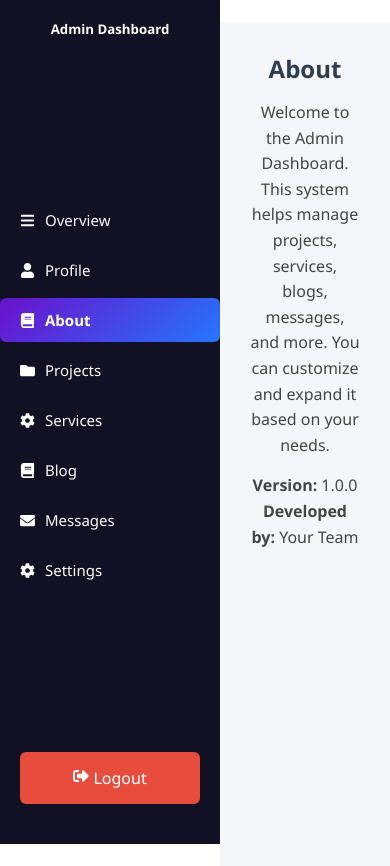
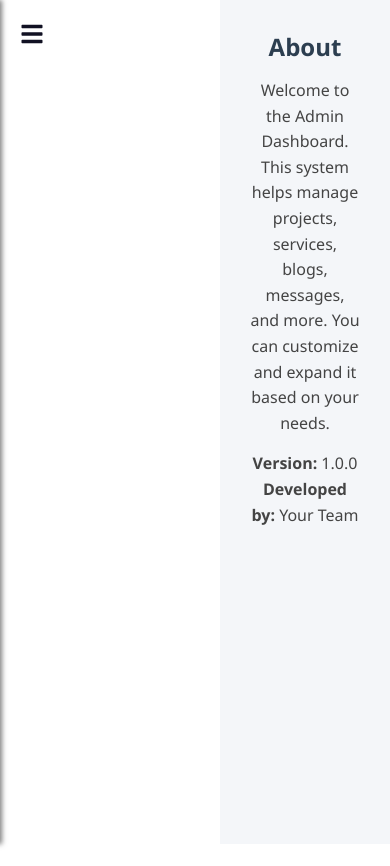
Before and after one commit to FarazAhmed1234/Portfolio, a React (Create React App) app: page /adminabout in a window 390 px wide. After the commit the page ends 844 px from the top, so only its background shows below. Built offline with nearby package versions, Linux system fonts and the light colour scheme.

Commit message:
portfolio

```diff
--- a/src/Admin/Sidebar.css
+++ b/src/Admin/Sidebar.css
@@ -1,3 +1,4 @@
+/* Base styles for desktop */
 .sidebar {
   width: 220px;
   height: 100vh;
@@ -10,6 +11,8 @@
   display: flex;
   flex-direction: column;
   justify-content: space-between;
+  transition: transform 0.3s ease-in-out;
+  z-index: 1000;
 }
 
 .sidebar h5 {
@@ -24,6 +27,11 @@
   padding: 0;
   margin: 0;
 }
+
+.close-icon {
+  display: none;
+}
+
 
 .sidebar ul li {
   margin: 6px 0;
@@ -42,11 +50,11 @@
 }
 
 .sidebar ul li a:hover {
-    background: linear-gradient(135deg, #dac2f5, #c7dafc);
+  background: linear-gradient(135deg, #dac2f5, #c7dafc);
 }
 
 .sidebar ul li a.active {
-    background: linear-gradient(135deg, #6a11cb, #2575fc);
+  background: linear-gradient(135deg, #6a11cb, #2575fc);
   border-radius: 6px;
   font-weight: bold;
 }
@@ -65,3 +73,71 @@
 .logout:hover {
   background: #c0392b;
 }
+
+/* Mobile-specific styles (<= 768px) */
+.mobile-toggle {
+  position: fixed;
+  top: 20px;
+  left: 20px;
+  font-size: 24px;
+  color: #111123;
+  cursor: pointer;
+  z-index: 1001;
+  display: none; /* Hidden on desktop */
+}
+
+@media (max-width: 768px) {
+  .sidebar {
+    transform: translateX(-100%);
+    box-shadow: 2px 0 5px rgba(0, 0, 0, 0.5);
+  }
+
+  .sidebar.open {
+    transform: translateX(0);
+  }
+
+  .mobile-toggle {
+    display: block; /* Visible on mobile */
+  }
+
+  .sidebar-header {
+    display: flex;
+    justify-content: space-between;
+    align-items: center;
+    padding-right: 20px;
+  }
+
+  .close-icon {
+    font-size: 24px;
+    cursor: pointer;
+  }
+}
+
+@media (max-width: 768px) {
+  .sidebar {
+    transform: translateX(-100%);
+    box-shadow: 2px 0 5px rgba(0, 0, 0, 0.5);
+  }
+
+  .sidebar.open {
+    transform: translateX(0);
+  }
+
+  .mobile-toggle {
+    display: block; /* Visible on mobile */
+  }
+
+  .sidebar-header {
+    display: flex;
+    justify-content: space-between;
+    align-items: center;
+    padding-right: 20px;
+  }
+
+  /* Show close button only on mobile */
+  .close-icon {
+    display: block;
+    font-size: 24px;
+    cursor: pointer;
+  }
+}
--- a/src/Admin/Sidebar.js
+++ b/src/Admin/Sidebar.js
@@ -8,6 +8,7 @@ import {
   FaEnvelope,
   FaUser,
   FaSignOutAlt,
+  FaTimes,
 } from "react-icons/fa";
 import "./Sidebar.css";
 
@@ -20,54 +21,65 @@ const Sidebar = () => {
     window.location.href = "/";
   };
 
+  const toggleSidebar = () => {
+    setIsOpen(!isOpen);
+  };
+
   return (
     <>
-      {/* Toggle button for mobile */}
-      <div className="sidebar-toggle" onClick={() => setIsOpen(!isOpen)}>
+      {/* Mobile Toggle Button */}
+      <div className="mobile-toggle" onClick={toggleSidebar}>
         <FaBars />
       </div>
 
+      {/* Sidebar */}
       <div className={`sidebar ${isOpen ? "open" : ""}`}>
-        <h5>Admin Dashboard</h5>
+        <div className="sidebar-header">
+          <h5 style={{ fontSize: "23px", marginLeft: "15px" }}>
+            Admin Dashboard
+          </h5>
+          {/* Close button for mobile */}
+          <FaTimes className="close-icon" onClick={toggleSidebar} />
+        </div>
 
         <ul>
           <li>
-            <NavLink to="/dashboard" end>
+            <NavLink to="/dashboard" end onClick={toggleSidebar}>
               <FaBars /> Overview
             </NavLink>
           </li>
           <li>
-            <NavLink to="/adminprofile">
+            <NavLink to="/adminprofile" onClick={toggleSidebar}>
               <FaUser /> Profile
             </NavLink>
           </li>
           <li>
-            <NavLink to="/adminabout">
+            <NavLink to="/adminabout" onClick={toggleSidebar}>
               <FaBook /> About
             </NavLink>
           </li>
           <li>
-            <NavLink to="/projects">
+            <NavLink to="/projects" onClick={toggleSidebar}>
               <FaFolder /> Projects
             </NavLink>
           </li>
           <li>
-            <NavLink to="/services">
+            <NavLink to="/services" onClick={toggleSidebar}>
               <FaCog /> Services
             </NavLink>
           </li>
           <li>
-            <NavLink to="/blog">
+            <NavLink to="/blog" onClick={toggleSidebar}>
               <FaBook /> Blog
             </NavLink>
           </li>
           <li>
-            <NavLink to="/messages">
+            <NavLink to="/messages" onClick={toggleSidebar}>
               <FaEnvelope /> Messages
             </NavLink>
           </li>
           <li>
-            <NavLink to="/settings">
+            <NavLink to="/settings" onClick={toggleSidebar}>
               <FaCog /> Settings
             </NavLink>
           </li>
```
